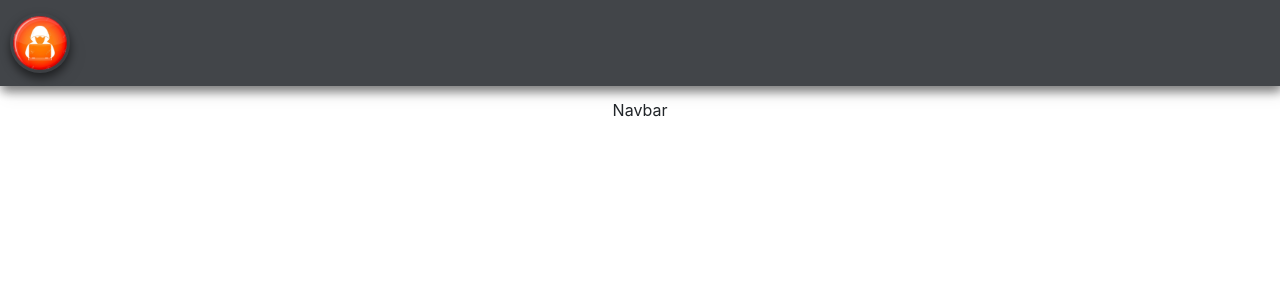
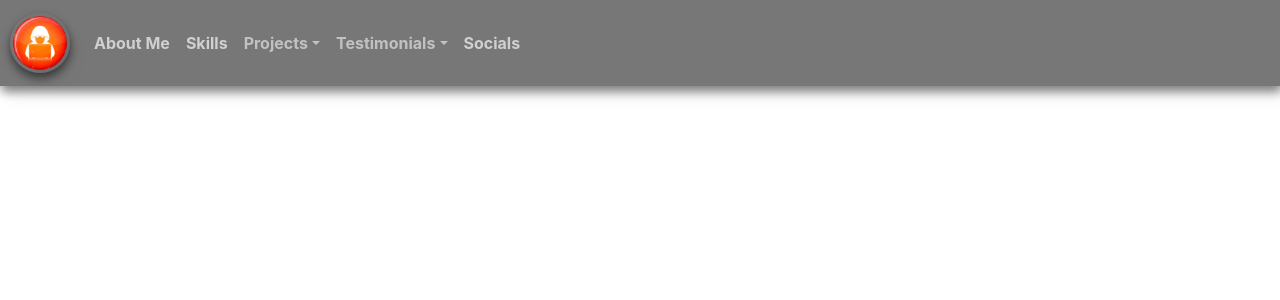
Before and after one commit to Donna-Sayos/portfolio, a React (Create React App) app: page / in a window 1280 px wide. Shown: the top 300 px of the page. Built offline with nearby package versions, Linux system fonts and the light colour scheme.

Commit message:
navbar to be continued

```diff
--- a/src/App.css
+++ b/src/App.css
@@ -6,3 +6,7 @@
   padding: 12px;
   height: 3000px;
 }
+
+a {
+  text-decoration: none;
+}
--- a/src/App.js
+++ b/src/App.js
@@ -1,10 +1,10 @@
 import "./App.css";
-import Nav from "./components/nav/Nav";
+import NavBar from "./components/nav/NavBar";
 
 export default function App() {
   return (
     <div className="App">
-      <Nav />
+      <NavBar />
     </div>
   );
 }
--- a/src/components/nav/Nav.js
+++ /dev/null
@@ -1,24 +0,0 @@
-import React from "react";
-import "./nav.css";
-// import "bootstrap/dist/css/bootstrap.css";
-import { Navbar } from "react-bootstrap";
-import LOGO from "../assets/logo_.png";
-
-export default function Nav() {
-  return (
-    <div>
-      <Navbar
-        id="dark"
-        className="nav"
-        sticky="top"
-        expand="sm"
-        collapseOnSelect
-      >
-        <Navbar.Brand>
-          <img className="logo" src={LOGO} height={60} width={60} />
-        </Navbar.Brand>
-      </Navbar>
-      <div className="content">Navbar</div>
-    </div>
-  );
-};
--- /dev/null
+++ b/src/components/nav/NavBar.js
@@ -0,0 +1,74 @@
+import { Navbar, Nav, NavDropdown } from "react-bootstrap";
+import { Link } from "react-router-dom";
+import LOGO from "../assets/logo_.png";
+import "./nav.css";
+
+export default function NavBar() {
+  return (
+    <>
+      <Navbar
+        id="dark"
+        className="nav"
+        sticky="top"
+        expand="sm"
+        variant="dark"
+        collapseOnSelect
+      >
+        <Navbar.Brand>
+          <Link to="/aboutMe">
+            <img
+              className="logo"
+              src={LOGO}
+              width={60}
+              height={60}
+              alt="website logo"
+            />
+          </Link>
+        </Navbar.Brand>
+
+        <Navbar.Toggle className="coloring" />
+        <Navbar.Collapse>
+          <Nav>
+            <Nav.Link>
+              <Link className="a-link" to="/aboutMe">About Me</Link>
+            </Nav.Link>
+
+            <Nav.Link>
+              <Link className="a-link" to="/skills">Skills</Link>
+            </Nav.Link>
+
+            <NavDropdown className="a-link" title="Projects">
+              <NavDropdown.Item>
+                <Link to="/projects/hangOut">HangOut Mobile App</Link>
+              </NavDropdown.Item>
+              <NavDropdown.Item>
+                <Link to="/projects/ready-to-roomba">Ready-to-Roomba</Link>
+              </NavDropdown.Item>
+              <NavDropdown.Divider />
+              <NavDropdown.Item>
+                <Link to="/projects/chat-app">Chat App</Link>
+              </NavDropdown.Item>
+              <NavDropdown.Item>
+                <Link to="/projects/price-tracker">Price Tracker</Link>
+              </NavDropdown.Item>
+            </NavDropdown>
+
+            <NavDropdown className="a-link" title="Testimonials">
+              <NavDropdown.Item>
+                <Link to="/testimonials/mentors">Mentors</Link>
+              </NavDropdown.Item>
+              <NavDropdown.Divider />
+              <NavDropdown.Item>
+                <Link to="/testimonials/peers">Peers</Link>
+              </NavDropdown.Item>
+            </NavDropdown>
+
+            <Nav.Link>
+              <Link className="a-link" to="/socials">Socials</Link>
+            </Nav.Link>
+          </Nav>
+        </Navbar.Collapse>
+      </Navbar>
+    </>
+  );
+}
--- a/src/components/nav/nav.css
+++ b/src/components/nav/nav.css
@@ -4,7 +4,7 @@
 }
 
 #dark {
-    background-color: #424549;
+    background-color: #777777;
 }
 
 #light {
@@ -17,3 +17,16 @@
     filter: drop-shadow(5px 5px 5px rgba(0,0,0,0.1));
     margin-left: 0.5em;
 }
+
+.coloring{
+    color: black;
+}
+
+.a-link {
+    color: #d0d0d0;
+    font-weight: bold;
+}
+
+.a-link:active {
+    color: red;
+}
```
